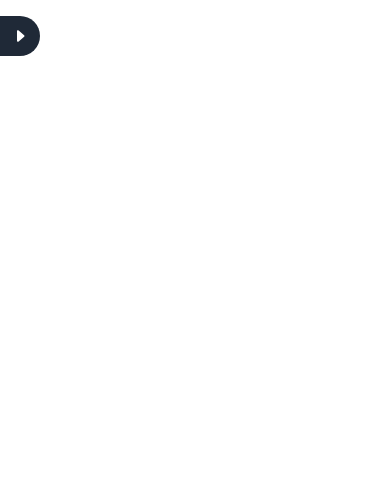
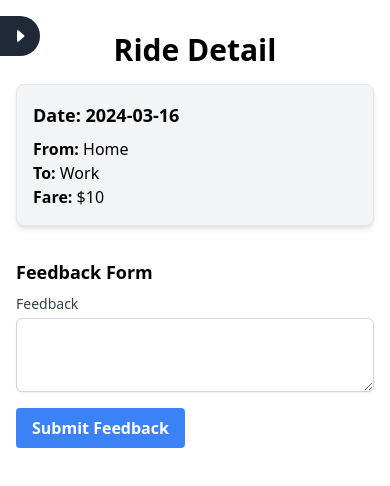
Before and after one commit to AdityaShah7867/Ace_React, a React (Create React App) app: page /ride/1 in a window 390 px wide. Shown: the top 486 px of the page. Built offline with nearby package versions, Linux system fonts and the light colour scheme.

Commit message:
chat and rides

```diff
--- a/src/App.js
+++ b/src/App.js
@@ -10,6 +10,10 @@ import Login from "./Pages/Auth/Login";
 import Register from "./Pages/Auth/Register";
 import Profile from "./Pages/Profile/Profile";
 import Sidebar from "./Components/Sidebar/Sidebar";
+import Rides from "./Pages/Rides/Rides";
+import RideDetail from "./Pages/Rides/Ridedetail";
+import Chatbot from "./Components/AiBot/ChatBot";
+import Chat from "./Pages/Chat/Chat";
 
 const App = () => {
   return (
@@ -18,6 +22,7 @@ const App = () => {
         <>
           {/* <Navbar /> */}
           <Sidebar />
+          <Chatbot />
 
           <ToastContainer />
           <Routes>
@@ -27,6 +32,9 @@ const App = () => {
             <Route path="/login" element={<Login />} />
             <Route path="/register" element={<Register />} />
             <Route path="/profile" element={<Profile />} />
+            <Route path="/ride/:id" element={<RideDetail />} />
+            <Route path="/rides" element={<Rides />} />
+            <Route path="/chat" element={<Chat />} />
             {/* PRIVATE ROUTES BELOW THIS */}
             {/* <Route path="/" element={<Private />}>
             <Route path="/editcustomer" element={<CustomerEdiit />} />
--- /dev/null
+++ b/src/Components/AiBot/ChatBot.jsx
@@ -0,0 +1,58 @@
+import React, { useEffect } from "react";
+
+const Chatbot = () => {
+  useEffect(() => {
+    const script = document.createElement("script");
+    script.src = "https://cdn.botpress.cloud/webchat/v1/inject.js";
+    script.async = true;
+    document.body.appendChild(script);
+
+    script.onload = () => {
+      window.botpressWebChat.init({
+        botId: "5008f4fd-6f2a-4a41-ab56-df5b3c8f9c2c",
+        hostUrl: "https://cdn.botpress.cloud/webchat/v1",
+        messagingUrl: "https://messaging.botpress.cloud",
+        clientId: "5008f4fd-6f2a-4a41-ab56-df5b3c8f9c2c",
+        composerPlaceholder: "Hello !",
+        botConversationDescription: "Your AI ASSISTANT",
+        webhookId: "cca5cd6f-81d9-464c-9d6e-76770c972f6f",
+        lazySocket: true,
+        themeName: "prism",
+        botName: "NOTES GURU",
+        avatarUrl:
+          "https://www.iconarchive.com/download/i143626/iconarchive/robot-avatar/Blue-2-Robot-Avatar.1024.png",
+        frontendVersion: "v1",
+        enableConversationDeletion: true,
+        theme: "prism",
+        themeColor: "#2563eb",
+      });
+    };
+  }, []);
+
+  return <div id="webchat" />;
+};
+
+export default Chatbot;
+
+{
+  /* <script src="https://cdn.botpress.cloud/webchat/v1/inject.js"></script>
+<script>
+  window.botpressWebChat.init({
+      "composerPlaceholder": "Hello !",
+      "botConversationDescription": "Your AI ASSISTANT",
+      "botId": "5008f4fd-6f2a-4a41-ab56-df5b3c8f9c2c",
+      "hostUrl": "https://cdn.botpress.cloud/webchat/v1",
+      "messagingUrl": "https://messaging.botpress.cloud",
+      "clientId": "5008f4fd-6f2a-4a41-ab56-df5b3c8f9c2c",
+      "webhookId": "cca5cd6f-81d9-464c-9d6e-76770c972f6f",
+      "lazySocket": true,
+      "themeName": "prism",
+      "botName": "NOTES GURU",
+      "avatarUrl": "https://www.iconarchive.com/download/i143626/iconarchive/robot-avatar/Blue-2-Robot-Avatar.1024.png",
+      "frontendVersion": "v1",
+      "enableConversationDeletion": true,
+      "theme": "prism",
+      "themeColor": "#2563eb"
+  });
+</script> */
+}
--- /dev/null
+++ b/src/Pages/Chat/Chat.jsx
@@ -0,0 +1,45 @@
+import React, { useState } from 'react';
+
+const Chat = () => {
+    const [messages, setMessages] = useState([
+        { id: 1, sender: 'John', text: 'Hello, how are you?' },
+        { id: 2, sender: 'Alice', text: 'Hi John, I am doing well. How about you?' },
+        { id: 3, sender: 'John', text: 'I am good too, thanks for asking.' },
+        { id: 4, sender: 'Alice', text: 'That\'s great to hear!' },
+        { id: 4, sender: 'Alice', text: 'That\'s great to hear!' },
+        { id: 4, sender: 'Alice', text: 'That\'s great to hear!' },
+        { id: 4, sender: 'Alice', text: 'That\'s great to hear!' },
+        { id: 4, sender: 'Alice', text: 'That\'s great to hear!' },
+        { id: 4, sender: 'Alice', text: 'That\'s great to hear!' },
+        // Add more messages as needed
+    ]);
+
+    const renderMessage = (message) => (
+        <div key={message.id} className={`flex mb-4 ${message.sender === 'Me' ? 'justify-end' : 'justify-start'}`}>
+            <div className={`bg-gray-200 p-3 rounded-lg ${message.sender === 'Me' ? 'bg-blue-200' : ''}`}>
+                <p className={`text-sm ${message.sender === 'Me' ? 'text-blue-900' : ''}`}>{message.text}</p>
+                <p className="text-xs text-gray-500">{message.sender}</p>
+            </div>
+        </div>
+    );
+
+    return (
+        <div className="bg-gray-100  sm:px-8 md:px-16 lg:px-24 ">
+            <div className='flex top-0 justify-center bg-white w-full border-2 border-red-300 h-16'>
+                <h2 className="text-3xl top-0 bg-fixed font-bold m-2 bg-white">Chat Page</h2>
+            </div>
+            {/* Messages area */}
+            <div className="flex flex-col flex-grow overflow-y-auto mb-8 mt-6 min-h-screen overflow-scroll">
+                {messages.map(renderMessage)}
+            </div>
+            {/* Input area for sending messages */}
+            <div className=" fixed bottom-0 left-0 w-full bg-white p-4 flex items-center gap-2">
+                <input type="text" className="flex-grow border border-gray-300 rounded-md p-2 focus:outline-none focus:ring focus:ring-indigo-500" placeholder="Type your message..." />
+                <button className="bg-blue-500 hover:bg-blue-700 text-white font-bold py-2 px-4 rounded">Send</button>
+            </div>
+        </div>
+
+    );
+};
+
+export default Chat;
--- /dev/null
+++ b/src/Pages/Rides/Ridedetail.jsx
@@ -0,0 +1,59 @@
+import React, { useState } from 'react';
+import { useParams } from 'react-router-dom';
+
+const RideDetail = () => {
+  const { id } = useParams(); // Accessing the id parameter from the URL
+  const [rideDetail, setRideDetail] = useState({
+    id: id,
+    date: '2024-03-16',
+    from: 'Home',
+    to: 'Work',
+    fare: '$10',
+    feedback: '',
+  });
+
+  const handleSubmit = (event) => {
+    event.preventDefault();
+    console.log('Feedback submitted:', rideDetail.feedback);
+  };
+
+  const handleFeedbackChange = (event) => {
+    setRideDetail({
+      ...rideDetail,
+      feedback: event.target.value,
+    });
+  };
+
+  return (
+    <div className="bg-white w-full min-h-screen py-8 px-4 sm:px-8 md:px-16 lg:px-24">
+      <div className='flex justify-center'><h2 className="text-3xl font-bold mb-4">Ride Detail</h2></div>
+      <div className="bg-gray-100 border border-gray-200 rounded-lg shadow-md p-4">
+        <h3 className="text-lg font-semibold mb-2">Date: {rideDetail.date}</h3>
+        <p><strong>From:</strong> {rideDetail.from}</p>
+        <p><strong>To:</strong> {rideDetail.to}</p>
+        <p><strong>Fare:</strong> {rideDetail.fare}</p>
+      </div>
+      <div className="mt-8">
+        <h3 className="text-lg font-semibold mb-2">Feedback Form</h3>
+        <form onSubmit={handleSubmit}>
+          <div className="mb-4">
+            <label htmlFor="feedback" className="block text-sm font-medium text-gray-700">Feedback</label>
+            <textarea
+              id="feedback"
+              className="mt-1 block w-full border border-gray-300 rounded-md shadow-sm focus:ring-indigo-500 focus:border-indigo-500"
+              rows="3"
+              value={rideDetail.feedback}
+              onChange={handleFeedbackChange}
+              required
+            ></textarea>
+          </div>
+          <button type="submit" className="bg-blue-500 hover:bg-blue-700 text-white font-bold py-2 px-4 rounded">
+            Submit Feedback
+          </button>
+        </form>
+      </div>
+    </div>
+  );
+};
+
+export default RideDetail;
--- /dev/null
+++ b/src/Pages/Rides/Rides.jsx
@@ -0,0 +1,32 @@
+import React from 'react'
+import { Link } from 'react-router-dom';
+
+const Rides = () => {
+    const rideHistory = [
+        { id: 1, date: '2024-03-16', from: 'Home', to: 'Work', fare: '$10' },
+        { id: 2, date: '2024-03-15', from: 'Work', to: 'Home', fare: '$8' },
+        { id: 3, date: '2024-03-14', from: 'Home', to: 'Gym', fare: '$5' },
+        // Add more ride history data as needed
+    ];
+
+    return (
+        <div className="bg-white w-full min-h-screen py-8 px-4 sm:px-8 md:px-16 lg:px-24">
+            <div className='flex items-center w-full justify-center'>
+                <h2 className="text-3xl font-bold mb-4">Ride History</h2></div>
+            <div className="grid grid-cols-1 gap-6 md:grid-cols-2 lg:grid-cols-3">
+                {rideHistory.map(ride => (
+                    <Link key={ride.id} to={`/ride/${ride.id}`}>
+                        <div className="bg-gray-100 border border-gray-200 rounded-lg shadow-md p-4 cursor-pointer">
+                            <h3 className="text-lg font-semibold mb-2">{ride.date}</h3>
+                            <p><strong>From:</strong> {ride.from}</p>
+                            <p><strong>To:</strong> {ride.to}</p>
+                            <p><strong>Fare:</strong> {ride.fare}</p>
+                        </div>
+                    </Link>
+                ))}
+            </div>
+        </div>
+    );
+};
+
+export default Rides
```
Lines whose indentation alone changed are shown as unchanged.
